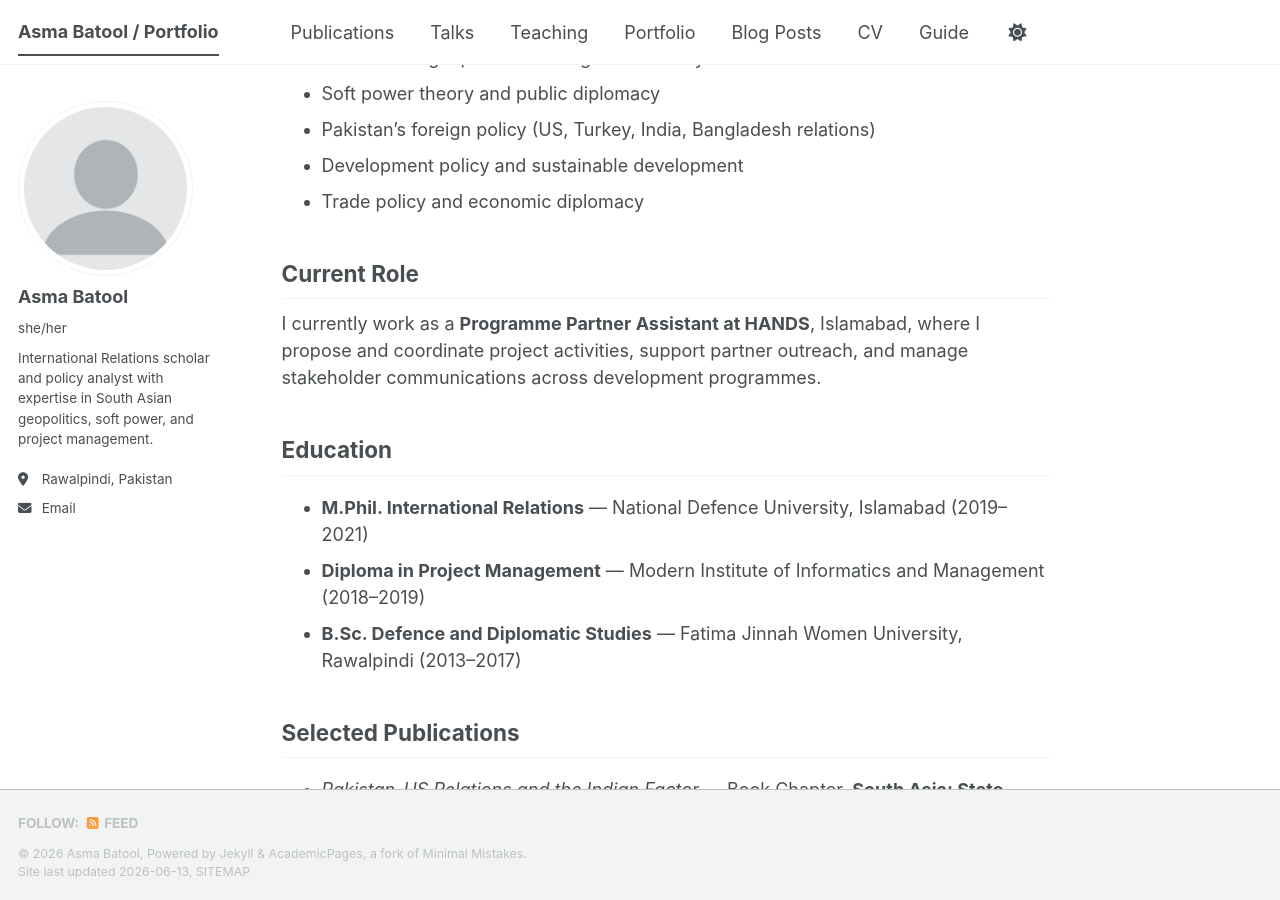
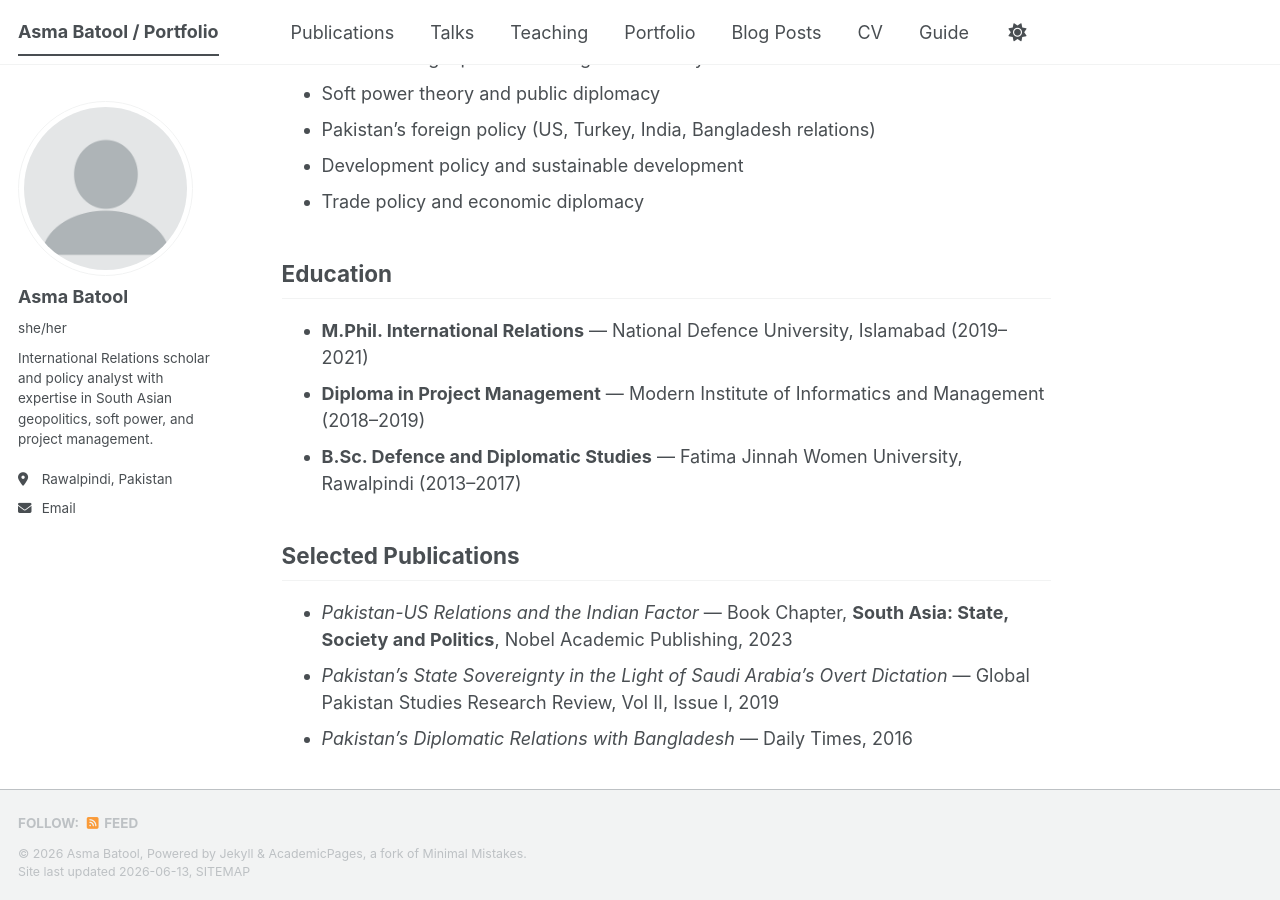
Before and after one commit to asmabatoolab-gif/asmabatoolab-gif.github.io, a Jekyll site: the page built from _pages/about.md, in a window 1280 px wide and 900 px high, scrolled down 414 px. Built offline with Jekyll 4.4.1, drawn with Linux system fonts in a browser that asks for light colours; a script bundle is joined from its source files by our own code; library files that are not in the unit come from our copies.

Commit message:
Update about.md
removed current role

```diff
--- a/_pages/about.md
+++ b/_pages/about.md
@@ -20,9 +20,8 @@ My work sits at the intersection of academic research and applied policy — fro
 - Development policy and sustainable development
 - Trade policy and economic diplomacy
 
-## Current Role
 
-I currently work as a **Programme Partner Assistant at HANDS**, Islamabad, where I propose and coordinate project activities, support partner outreach, and manage stakeholder communications across development programmes.
+
 
 ## Education
 
```
